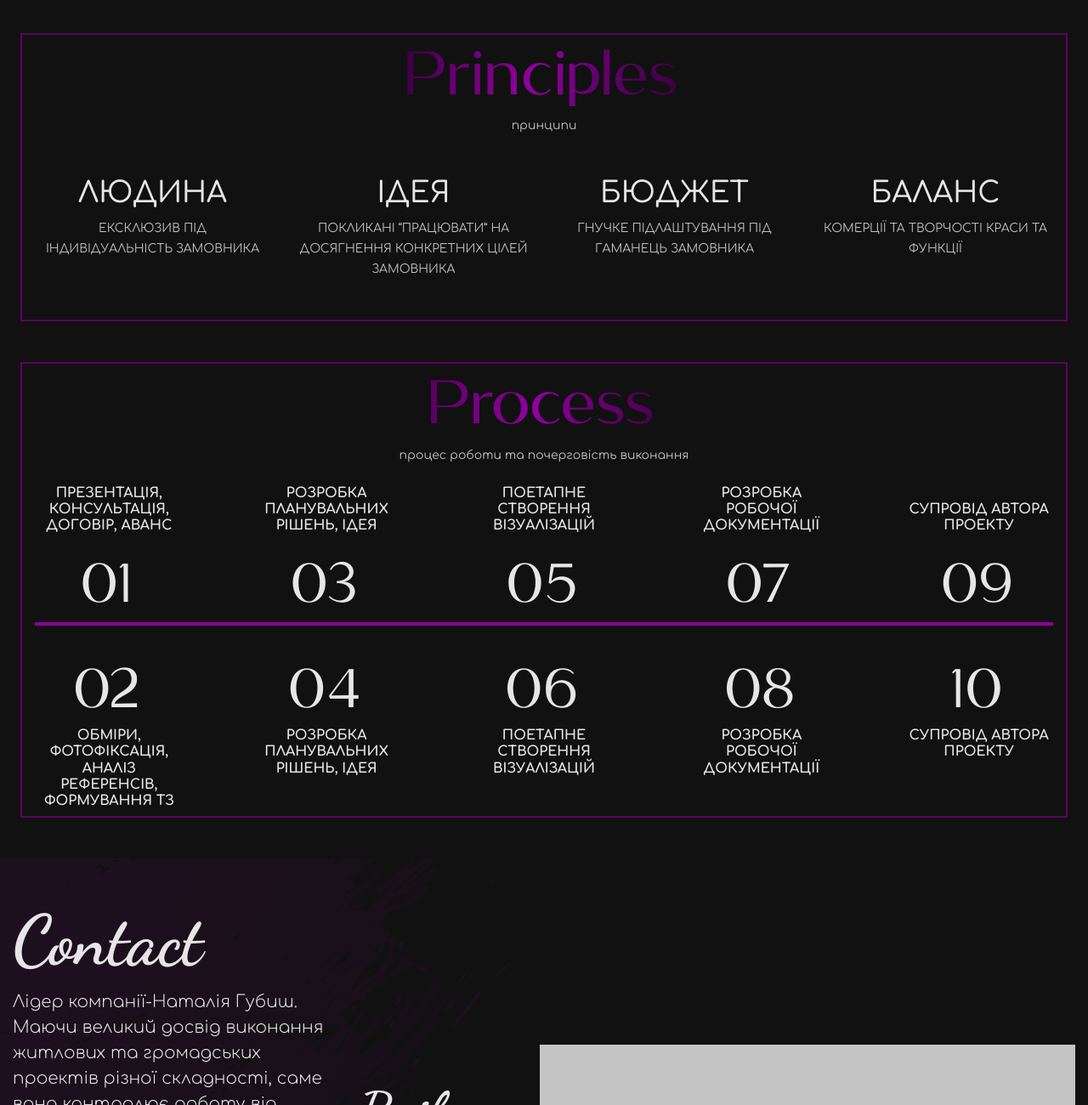
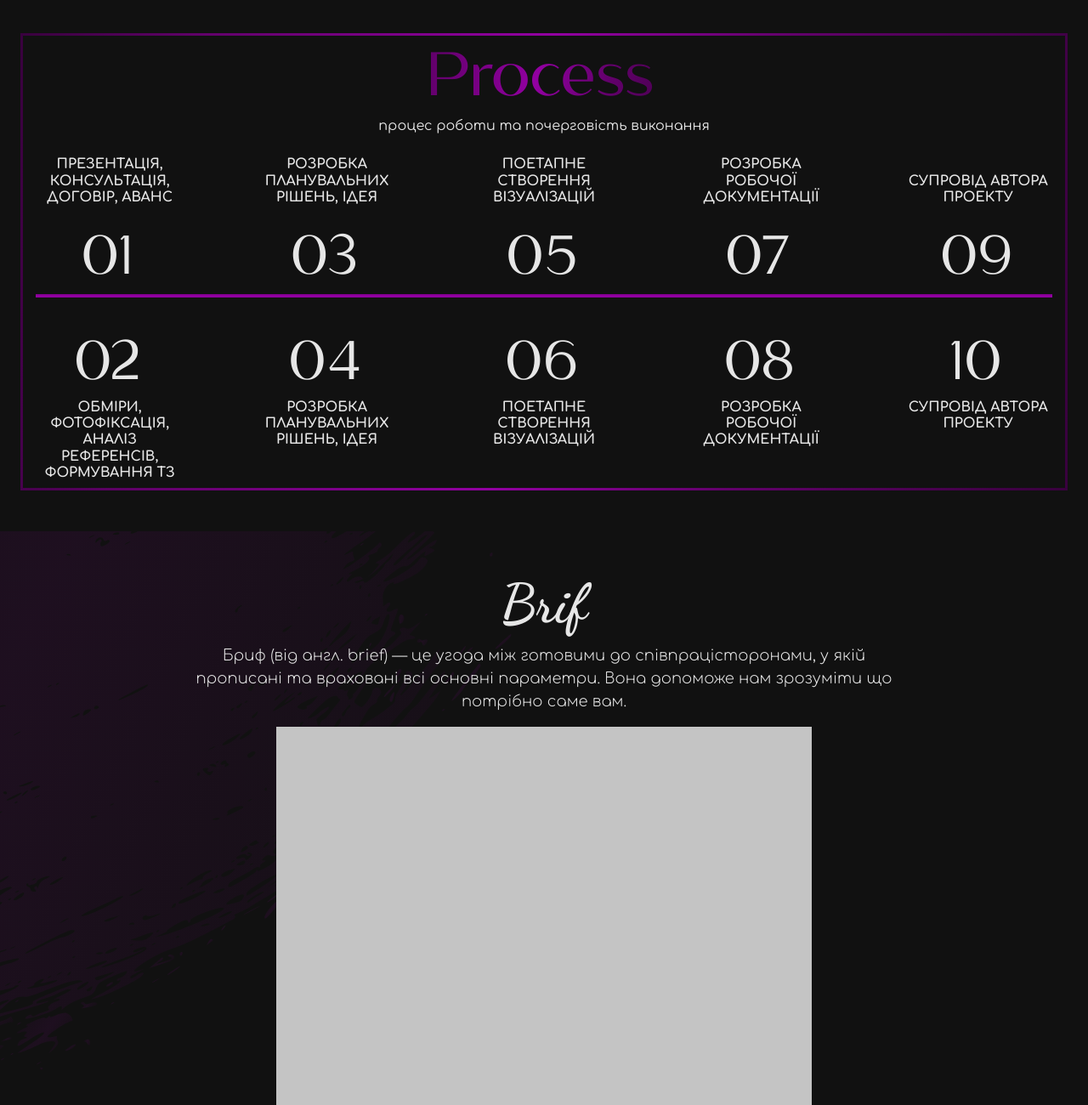
Before and after one commit to virus231/siteen-project-for-Natalya, a website: page src/index.html in a window 1280 px wide. Shown: the part 1620-2920 px from the top of the page at 85% size. Drawn offline with nearby package versions, Linux system fonts and the light colour scheme.

Commit message:
adaptive, delete principles

```diff
--- a/src/index.html
+++ b/src/index.html
@@ -235,74 +235,6 @@
         </div>
     </section>
 
-    <section class="principles mb-5 mx-4">
-        <div class="container block">
-            <div class="row">
-                <div class="col-lg-12 d-flex justify-content-center col-lg-3">
-                    <div class="principles-lists d-flex ">
-                        <div class="principles-item text-center">
-                            <h4 class="title-principles">
-                                Principles
-                            </h4>
-                            <span>
-                                принципи
-                            </span>
-                        </div>
-                    </div>
-                </div>
-            </div>
-            <div class="row d-flex justify-content-around ">
-                <div class="col-md-12 d-flex justify-content-center col-lg-3 py-5 ">
-                    <div class=" principles-lists d-flex">
-                        <div class="principles-item  text-center">
-                            <h4 class="text-uppercase">
-                                Людина
-                            </h4>
-                            <span class="text-uppercase">
-                                Ексклюзив під індивідуальність замовника
-                            </span>
-                        </div>
-                    </div>
-                </div>
-                <div class="col-md-12 d-flex justify-content-center col-lg-3 py-5">
-                    <div class="principles-lists d-flex">
-                        <div class="principles-item  text-center">
-                            <h4 class="text-uppercase">
-                                Ідея
-                            </h4>
-                            <span class="text-uppercase">
-                                Покликані “Працювати” на досягнення конкретних цілей замовника
-                            </span>
-                        </div>
-                    </div>
-                </div>
-                <div class="col-md-12 d-flex justify-content-center col-lg-3 py-5">
-                    <div class=" principles-lists d-flex">
-                        <div class="principles-item  text-center">
-                            <h4 class="text-uppercase">
-                                Бюджет
-                            </h4>
-                            <span class="text-uppercase">
-                                Гнучке підлаштування під гаманець замовника
-                            </span>
-                        </div>
-                    </div>
-                </div>
-                <div class="col-md-12 d-flex justify-content-center col-lg-3 py-5">
-                    <div class=" principles-lists d-flex">
-                        <div class="principles-item  text-center">
-                            <h4 class="text-uppercase">
-                                Баланс
-                            </h4>
-                            <span class="text-uppercase">
-                                Комерції та творчості краси та функції
-                            </span>
-                        </div>
-                    </div>
-                </div>
-            </div>
-        </div>
-    </section>
 
     <section class="process mb-5 mx-4">
         <div class="container block">
@@ -310,7 +242,7 @@
                 <div class="col-lg-12 d-flex justify-content-center col-lg-3">
                     <div class="principles-lists d-flex ">
                         <div class="principles-item text-center">
-                            <h4 class="title-principles">
+                            <h4 class="process-title">
                                 Process
                             </h4>
                             <span>
@@ -431,9 +363,9 @@
     </section>
 
     <section class="contact ">
-        <div class="container">
-            <div class="row d-flex justify-content-between align-items-end">
-                <div class="col-lg-4 pt-5">
+        <div class="container ">
+            <div class="row d-flex justify-content-between align-items-end contact-wrapper">
+                <div class="col-lg-4 pt-5 contact-wrap">
                     <div class="contact-about">
                         <h3 class="contact-about__title">
                             Contact
@@ -482,7 +414,7 @@
                             </a>
                         </div>
                         <div class="post d-flex align-items-center justify-content-start">
-                            <img src="images/Group.svg" alt="Mail" class="pr-2">
+                            <img src="images/Group.svg" alt="Mail" class="pr-3">
                             <a href="mailto:Alina@gmail.com">
                                 Alina@gmail.com
                             </a>
@@ -523,7 +455,6 @@
 
     <script src="https://ajax.googleapis.com/ajax/libs/jquery/3.5.1/jquery.min.js"></script>
     <script src="js/bootstrap.min.js"></script>
-
     <script src="https://unpkg.com/swiper/js/swiper.min.js"></script>
     <script src="js/index.js"></script>
 </body>
--- a/src/sass/blocks/_contact.scss
+++ b/src/sass/blocks/_contact.scss
@@ -1,6 +1,7 @@
 
 .contact {
     position: relative;
+
 
 
     &::before {
@@ -52,3 +53,34 @@
 
     }
 }
+
+
+@media (max-width: 1360px) {
+    .contact {
+
+        &-wrapper {
+            flex-direction: column-reverse;
+            align-content: center;
+        }
+
+        &-wrap {
+            max-width: 65%;
+        }
+
+        &-about {
+            display: flex;
+            flex-direction: column;
+            align-items: center;
+        }
+
+        &-brif {
+            flex-direction: column;
+        }
+
+
+    }
+
+    .wrap {
+        text-align: center;
+    }
+}
--- a/src/sass/blocks/_footer.scss
+++ b/src/sass/blocks/_footer.scss
@@ -8,6 +8,12 @@
         a {
             text-decoration: none;
             color: white;
+            transition: all .33s;
+
+            &:hover {
+                color: rgb(195, 122, 255);
+
+            }
         }
 
     }
@@ -16,6 +22,12 @@
         a {
             text-decoration: none;
             color: white;
+            transition: all .33s;
+
+            &:hover {
+                color: rgb(195, 122, 255);
+
+            }
         }
     }
 
--- a/src/sass/blocks/_principles.scss
+++ /dev/null
@@ -1,28 +0,0 @@
-.principles {
-
-    &-item {
-
-        h4 {
-            font-size: 34px;
-        }
-
-        .title-principles {
-            font-family: 'Megante';
-            background: linear-gradient(98deg, rgba(57, 1, 62, 1) 0%, rgba(99, 0, 108, 1) 17%, rgba(146, 0, 161, 1) 48%, rgba(99, 0, 108, 1) 69%, rgba(57, 1, 62, 1) 100%);
-            -webkit-background-clip: text;
-            -webkit-text-fill-color: transparent;
-            color: $pink-dark;
-            font-size: 72px;
-        }
-
-        span {
-            color: #C0C0C0;
-            font-size: 14px;
-        }
-    }
-
-}
-
-.block {
-    border: 2px solid rgb(93, 0, 101);
-}
--- a/src/sass/blocks/_process.scss
+++ b/src/sass/blocks/_process.scss
@@ -1,4 +1,13 @@
 .process {
+
+    &-title {
+        font-family: 'Megante';
+        background: linear-gradient(98deg, rgba(57, 1, 62, 1) 0%, rgba(99, 0, 108, 1) 17%, rgba(146, 0, 161, 1) 48%, rgba(99, 0, 108, 1) 69%, rgba(57, 1, 62, 1) 100%);
+        -webkit-background-clip: text;
+        -webkit-text-fill-color: transparent;
+        color: $pink-dark;
+        font-size: 72px;
+    }
 
     &-item {
 
@@ -14,3 +23,9 @@
 
     }
 }
+
+.block {
+    border: 3px solid;
+    border-image: linear-gradient(98deg, rgba(57, 1, 62, 1) 0%, rgba(99, 0, 108, 1) 17%, rgba(146, 0, 161, 1) 48%, rgba(99, 0, 108, 1) 69%, rgba(57, 1, 62, 1) 100%);
+    border-image-slice: 1;
+}
--- a/src/sass/styles.scss
+++ b/src/sass/styles.scss
@@ -27,6 +27,5 @@ body {
 @import 'blocks/promo';
 @import 'blocks/footer';
 @import 'blocks/about';
-@import 'blocks/principles';
 @import 'blocks/process';
 @import 'blocks/contact';
```
Also changed, not shown: src/css/styles.min.css.
